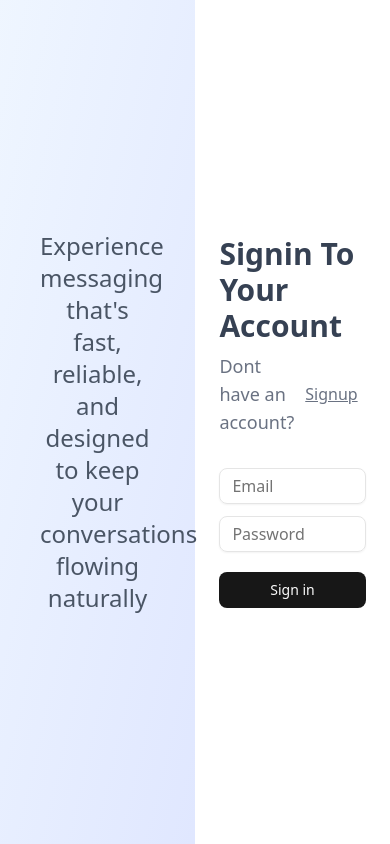
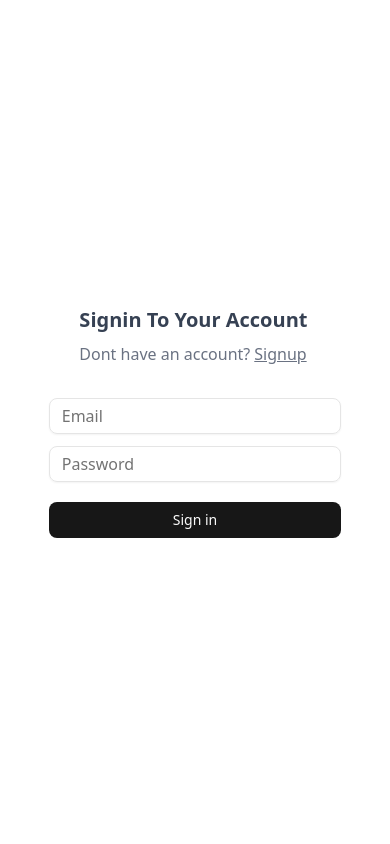
Before and after one commit to biplob-codes/XpressTalk-Client, a React (Vite) app: page /auth/signin in a window 390 px wide. Built offline with nearby package versions, Linux system fonts and the light colour scheme.

Commit message:
Make the signup and signin page responsive

```diff
--- a/src/auth/AuthLayout.tsx
+++ b/src/auth/AuthLayout.tsx
@@ -2,8 +2,8 @@ import { Outlet } from "react-router-dom";
 
 const AuthLayout = () => {
   return (
-    <div className="grid grid-cols-2">
-      <div className="bg-gradient-to-br from-blue-50 to-indigo-100 flex justify-center flex-col text-center  h-screen">
+    <div className="grid grid-cols-1 h-screen lg:grid-cols-2">
+      <div className="bg-gradient-to-br from-blue-50 to-indigo-100 lg:flex justify-center flex-col text-center  h-screen hidden ">
         <h1 className="text-gray-600 text-2xl px-10">
           Experience messaging that's fast, reliable, and designed to keep your
           conversations flowing naturally
--- a/src/auth/Signin.tsx
+++ b/src/auth/Signin.tsx
@@ -37,14 +37,14 @@ const Signin = () => {
   return (
     <div className="flex flex-col justify-center h-screen  w-3/4 mx-auto">
       <div className="mx-auto mb-5">
-        <h2 className="text-gray-700 font-semibold text-3xl mb-2">
+        <h2 className="text-gray-700 font-semibold text-xl lg:text-3xl mb-2">
           Signin To Your Account
         </h2>
         <div className="flex justify-center items-center ">
-          <p className="text-lg text-gray-500">Dont have an account?</p>
+          <p className="lg:text-lg text-gray-500">Dont have an account?</p>
 
           <Link
-            className="mx-2 text-gray-500   hover:text-gray-800 underline transition-colors"
+            className=" mx-1 lg:mx-2 text-gray-500   hover:text-gray-800 underline transition-colors"
             to="/auth/signup"
           >
             Signup
--- a/src/auth/Signup.tsx
+++ b/src/auth/Signup.tsx
@@ -38,11 +38,11 @@ const Signup = () => {
   return (
     <div className="flex flex-col justify-center h-screen  w-3/4 mx-auto">
       <div className="mx-auto mb-5 text-center">
-        <h2 className="text-gray-700 font-semibold text-3xl mb-2">
+        <h2 className="text-gray-700 font-semibold text-xl lg:text-3xl  mb-2">
           Create an Account
         </h2>
         <div className="flex items-center justify-center">
-          <p className="text-lg text-gray-500">Already have an account? </p>
+          <p className="lg:text-lg text-gray-500">Already have an account? </p>
 
           <Link
             className="mx-2 text-gray-500 hover:text-gray-800 underline transition-colors"
--- a/src/components/ContactPage.tsx
+++ b/src/components/ContactPage.tsx
@@ -1,4 +1,8 @@
+import { useState } from "react";
+import { Button } from "./ui/button";
+
 const ContactPage = () => {
+  const [selectedFood, setSelectedFood] = useState("");
   return (
     <div className="flex-1 bg-gray-50">
       <div className="p-4 bg-white border-b">
@@ -7,6 +11,22 @@ const ContactPage = () => {
       <div className="p-4">
         <p className="text-gray-600">Your contacts will appear here</p>
       </div>
+      {!selectedFood && (
+        <div className="flex space-x-2">
+          <Button onClick={() => setSelectedFood("elly-clutch")}>
+            Elly Clutch
+          </Button>
+          <Button onClick={() => setSelectedFood("leya-desantis")}>
+            Leya Desantis
+          </Button>
+        </div>
+      )}
+      {selectedFood && (
+        <div className="flex space-x-2">
+          <p>{selectedFood}</p>
+          <Button onClick={() => setSelectedFood("")}>Clear</Button>
+        </div>
+      )}
     </div>
   );
 };
```
